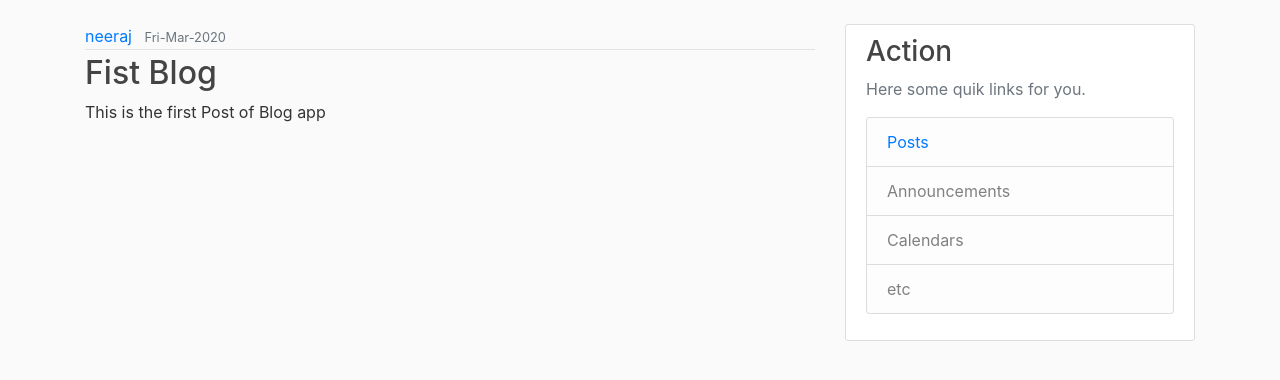
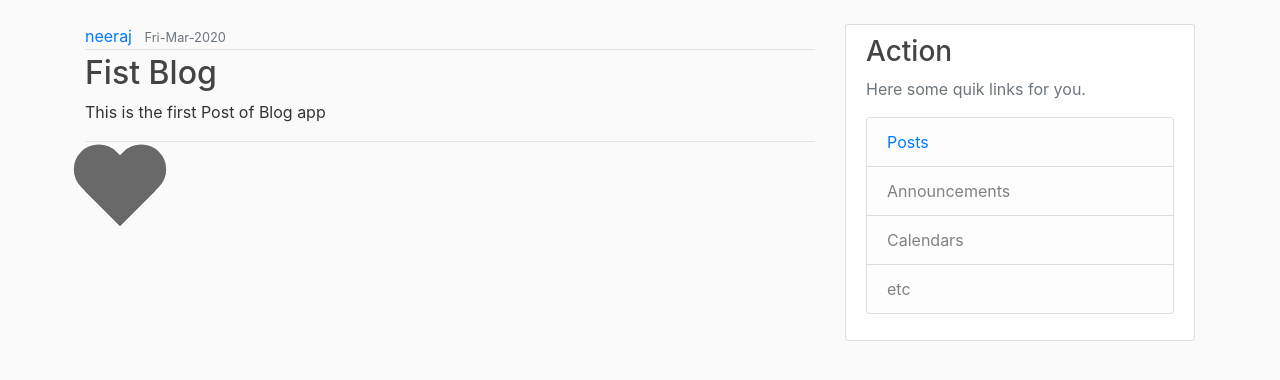
Before and after one commit to neeraj879/Bloging, a Django app: page /post/1 in a window 1280 px wide. Shown: the part 56-436 px from the top of the page. Run offline with Django 3.2, Linux system fonts and the light colour scheme; data comes from the database, SQL or seed files in the repository; both versions use the stored data as it was after the commit; some libraries are stand-ins or nearby versions.

Commit message:
cloned to diff system

```diff
--- a/templates/home/home.html
+++ b/templates/home/home.html
@@ -10,7 +10,7 @@
 					<small class="text-muted">{{post.date_posted|date:"D-M-Y H:m"}}</small>
 				</div>
 				<h2><a class="article-title" href="{% url 'post_detail' post.id %}">{{post.title}}</a></h2>
-				<p class="article-content">{{post.content|truncatewords:50}}</p>
+        <p class="article-content">{{post.content|truncatewords:50}}</p>
 			</div>
 		</article>
 
--- a/templates/home/post_detail.html
+++ b/templates/home/post_detail.html
@@ -1,6 +1,111 @@
 {% extends 'home/base.html' %}
 {% load crispy_forms_tags %}
 {% block content %}
+<style>
+	.button{
+	width: 40px;
+	height: 40px;
+	background: none;
+	cursor: pointer;
+	transition: background 0.5s ease;
+}
+.button:hover{
+
+}
+.active#heart:before,.active#heart:after{
+	background: red !important;
+}
+#heart {
+    width: 60px;
+    height: 90px;
+    transition: background 0.5s ease;
+}
+#heart:before,
+#heart:after {
+	transition: background 0.5s ease;
+    position: absolute;
+    content: "";
+    left: 50px;
+    width: 50px;
+    height: 80px;
+    background: dimgrey;
+    border-radius: 50px 50px 0 0;
+    transform: rotate(-45deg);
+    transform-origin: 0 100%;
+}
+#heart:after {
+    left: 0;
+    transform: rotate(45deg);
+    transform-origin :100% 100%;
+}
+</style>
+<script>
+	$( document ).ready(function() {
+var scaleCurve = mojs.easing.path('M0,100 L25,99.9999983 C26.2328835,75.0708847 19.7847843,0 100,0');
+   var el = document.querySelector('.button'),
+	// mo.js timeline obj
+	timeline = new mojs.Timeline(),
+
+	// tweens for the animation:
+
+	// burst animation
+	tween1 = new mojs.Burst({
+		parent: el,
+  radius:   { 0: 100 },
+  angle:    { 0: 45 },
+  y: -10,
+  count:    10,
+   radius:       100,
+  children: {
+    shape:        'circle',
+    radius:       30,
+    fill:         [ 'red', 'white' ],
+    strokeWidth:  15,
+    duration:     500,
+  }
+	});
+
+
+	tween2 = new mojs.Tween({
+		duration : 900,
+		onUpdate: function(progress) {
+			var scaleProgress = scaleCurve(progress);
+			el.style.WebkitTransform = el.style.transform = 'scale3d(' + scaleProgress + ',' + scaleProgress + ',1)';
+		}
+	});
+  		tween3 = new mojs.Burst({
+		parent: el,
+  radius:   { 0: 100 },
+  angle:    { 0: -45 },
+  y: -10,
+  count:    10,
+   radius:       125,
+  children: {
+    shape:        'circle',
+    radius:       30,
+    fill:         [ 'white', 'red' ],
+    strokeWidth:  15,
+    duration:     400,
+  }
+	});
+
+// add tweens to timeline:
+timeline.add(tween1, tween2, tween3);
+
+
+// when clicking the button start the timeline/animation:
+$( ".button" ).click(function() {
+	if ($(this).hasClass('active')){
+		$(this).removeClass('active');
+	}else{
+  timeline.play();
+  $(this).addClass('active');
+	}
+});
+
+
+});
+</script>
 	<article>
 		<div class="media-body">
 			<div class="article-metadata">
@@ -16,6 +121,11 @@
 			</div>
 			<h2 class="article-title">{{object_post.title}}</h2>
 			<p class="article-content">{{object_post.content}}</p>
+			<div class="article-metadata">
+			</div>
+			<div>
+				<div id='heart' class='button'></div>
+			</div>
 			{% if user.is_authenticated %}
 			<div class="content-section">
 				<form method="POST">
```
Also changed, not shown: db.sqlite3.
